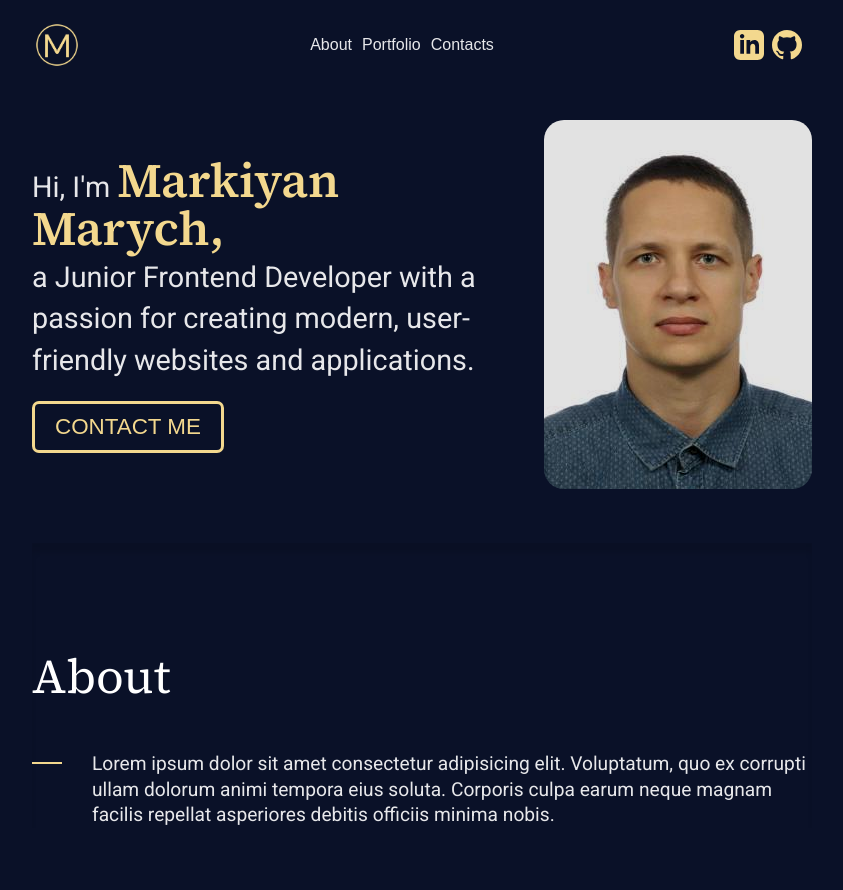
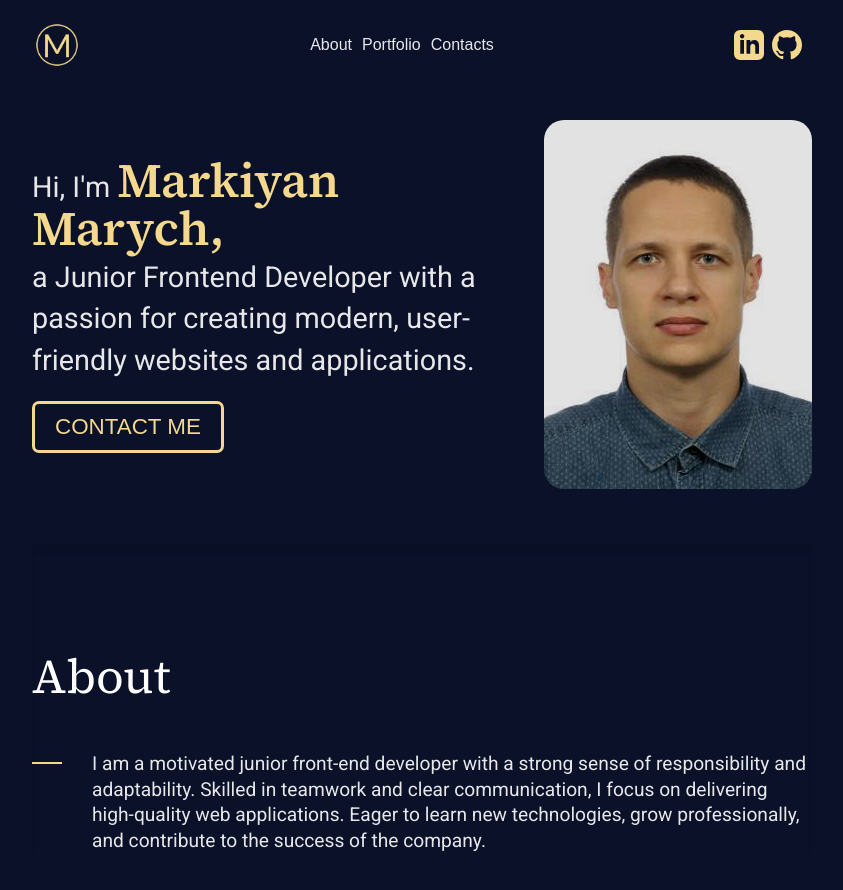
Before and after one commit to MarkiMark01/portfolio_vite_sass, a React (Vite) app: page / in a window 1280 px wide. Shown: the top 890 px of the page, without its empty margins (218-1061 px from the left). Built offline with nearby package versions, Linux system fonts and the light colour scheme.

Commit message:
updated About page

```diff
--- a/src/components/pages/about/About.jsx
+++ b/src/components/pages/about/About.jsx
@@ -5,10 +5,11 @@ const About = () => {
     <section id="about">
       <h2>About</h2>
       <p className={styles.text}>
-        Lorem ipsum dolor sit amet consectetur adipisicing elit. Voluptatum, quo
-        ex corrupti ullam dolorum animi tempora eius soluta. Corporis culpa
-        earum neque magnam facilis repellat asperiores debitis officiis minima
-        nobis.
+        I am a motivated junior front-end developer with a strong sense of
+        responsibility and adaptability. Skilled in teamwork and clear
+        communication, I focus on delivering high-quality web applications.
+        Eager to learn new technologies, grow professionally, and contribute to
+        the success of the company.
       </p>
     </section>
   );
```
